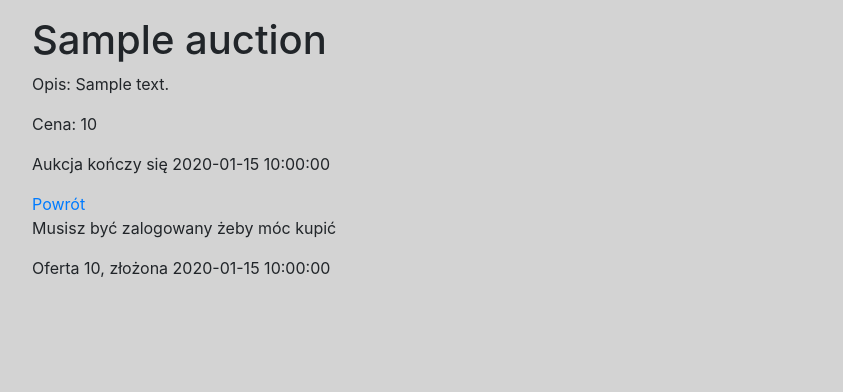
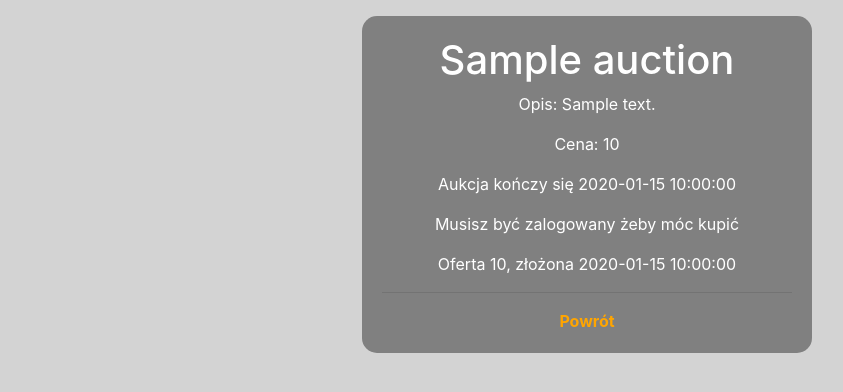
Before and after one commit to Rundaer/AuctionHouse, a Symfony app: template templates/auction/details.html.twig in a window 1280 px wide. Shown: the part 56-448 px from the top of the page, without its empty margins (53-896 px from the left). Run offline with Twig, Linux system fonts and the light colour scheme; the template is opened without the code that fills it: most values are stand-ins (such as "Sample title", 1, 10 or a date in 2020); some libraries are stand-ins or nearby versions.

Commit message:
zmiana w szczegolach aukcji

```diff
--- a/templates/auction/details.html.twig
+++ b/templates/auction/details.html.twig
@@ -1,7 +1,7 @@
 {% extends "base.html.twig" %}
 
 {% block body %}
-
+    <div class="addAuctionK">
     {# Dane aukcji #}
     <h1>{{ auction.title }}</h1>
     <p>Opis: {{ auction.description }}</p>
@@ -9,7 +9,7 @@
     <p>Aukcja kończy się {{ auction.expiresAt | date("Y-m-d H:i:s") }}</p>
 
     {# Opcje przyciski #}
-    <a class='button' href="{{ url('auction_index') }}">Powrót</a>
+
 
     {% if is_granted("ROLE_USER") %}
         {{ form_start(buyForm) }}
@@ -31,4 +31,7 @@
             <p>Oferta {{ offer.price }}, złożona {{ offer.createdAt | date("Y-m-d H:i:s")}}</p>
         {% endfor %}
     </div>
+    <hr>
+    <a class='button' href="{{ url('auction_index') }}">Powrót</a>
+    </div>
 {% endblock %}
```
